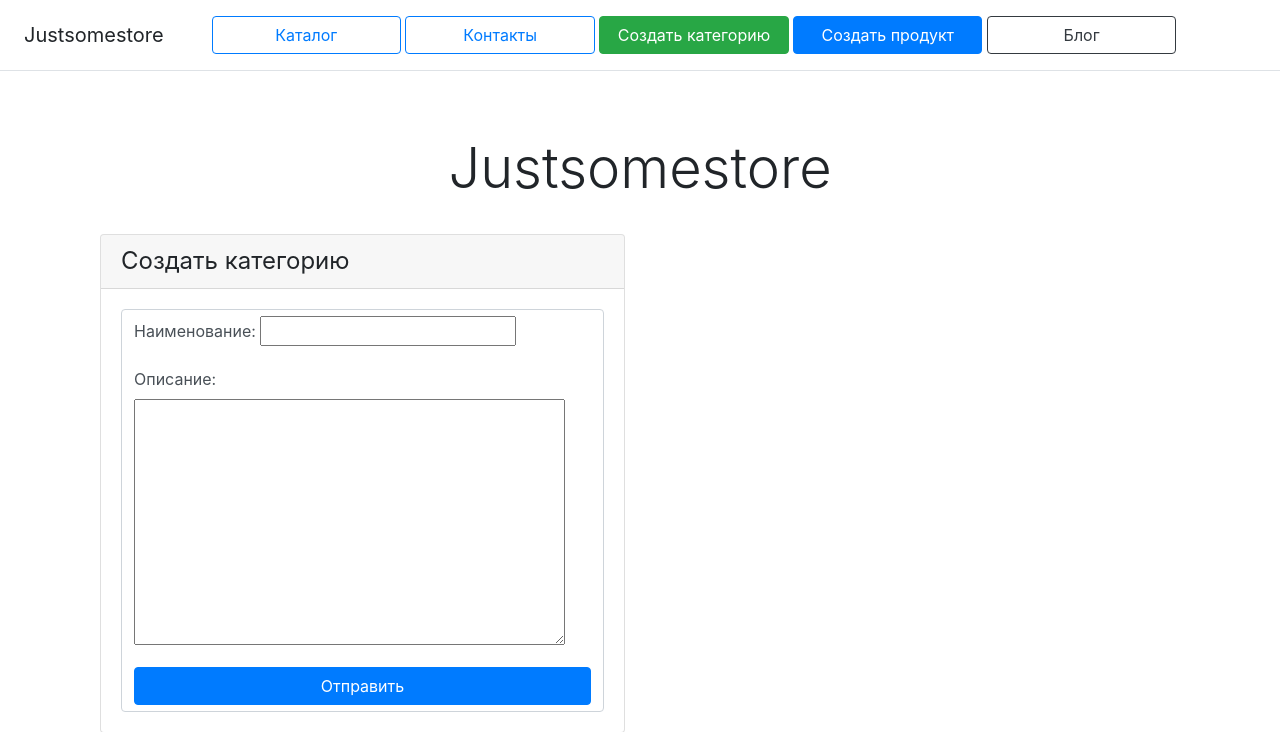
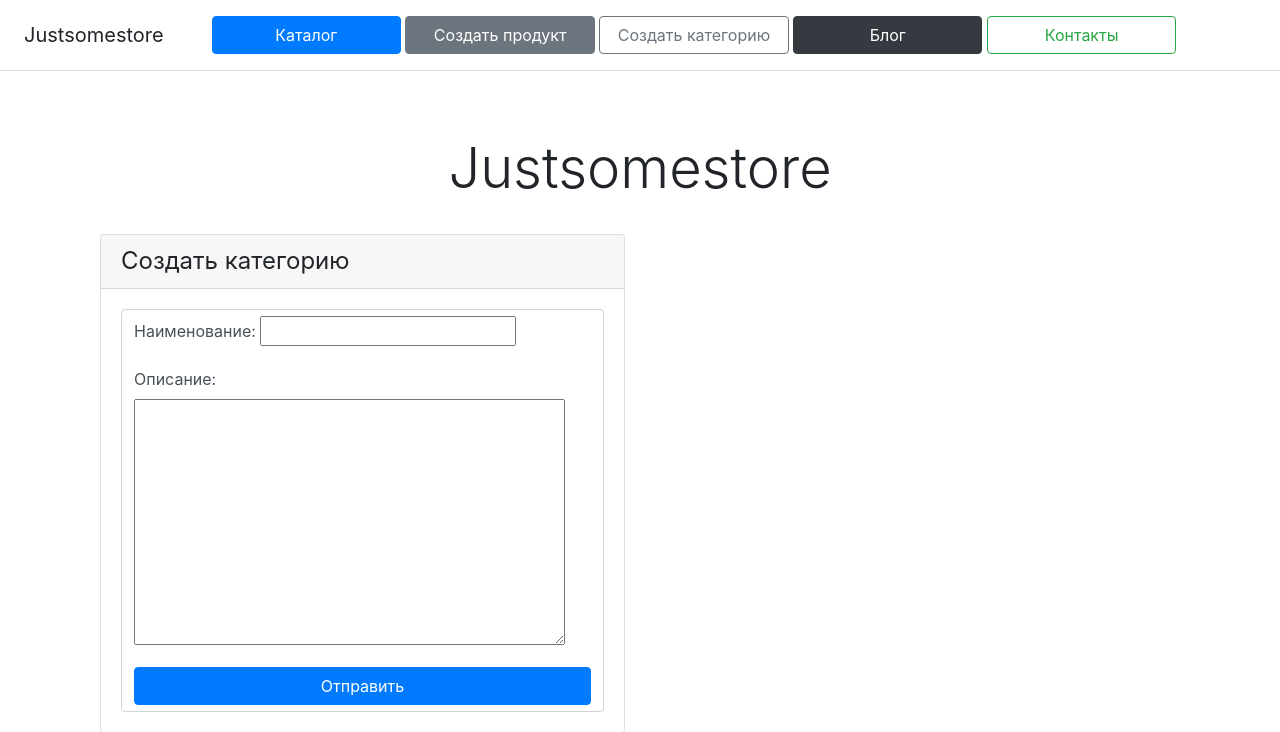
Before and after one commit to KopuchiiMish/19_2_homework, a Django app: page /cat_create/ in a window 1280 px wide; the page is wider, and only the part inside the window is pictured. Shown: the top 732 px of that part. Run offline with Django 4.2, Linux system fonts and the light colour scheme; some libraries are stand-ins or nearby versions.

Commit message:
homework_22_1_2

```diff
--- a/catalog/admin.py
+++ b/catalog/admin.py
@@ -15,4 +15,9 @@ class CategoryAdmin(admin.ModelAdmin):
     list_display = ('id', 'name',)
 
 
+@admin.register(Version)
+class VersionAdmin(admin.ModelAdmin):
+    list_display = ('prod', 'number_version', 'name_version', 'current_version')
+
+
 admin.site.register(Contacts)
--- a/catalog/forms.py
+++ b/catalog/forms.py
@@ -9,7 +9,7 @@ stop_words = ['казино', 'криптовалюта', 'крипта', 'би
 class ProductForm(forms.ModelForm):
     class Meta:
         model = Product
-        exclude = ('date_modified', )
+        exclude = ('date_modified', 'vers')
 
     def clean_name(self):
         clean_name = self.cleaned_data.get('name')
--- a/catalog/models.py
+++ b/catalog/models.py
@@ -23,6 +23,7 @@ class Product(models.Model):
     price = models.PositiveIntegerField(verbose_name='Цена', default=0)
     date_created = models.DateTimeField(auto_now_add=True, verbose_name='Дата создания')
     date_modified = models.DateTimeField(verbose_name='Дата последнего изменения', **NULLABLE)
+    vers = models.ForeignKey('Version', verbose_name='Версия', on_delete=models.DO_NOTHING, **NULLABLE)
 
     def __str__(self):
         return self.name
@@ -43,3 +44,17 @@ class Contacts(models.Model):
     class Meta:
         verbose_name = 'Контакт'
         verbose_name_plural = 'Контакты'
+
+
+class Version(models.Model):
+    prod = models.ForeignKey(Product, verbose_name='Продукт', on_delete=models.CASCADE)
+    number_version = models.PositiveIntegerField(verbose_name='Номер версии')
+    name_version = models.CharField(max_length=100, verbose_name='Имя версии')
+    current_version = models.BooleanField(verbose_name='Текущая версия', default=False)
+
+    def __str__(self):
+        return f"{self.prod.name} - {self.name_version}"
+
+    class Meta:
+        verbose_name = 'Версия'
+        verbose_name_plural = 'Версии'
--- a/catalog/templates/catalog/includes/header.html
+++ b/catalog/templates/catalog/includes/header.html
@@ -1,11 +1,11 @@
 <div class="d-flex flex-column flex-md-row align-items-center p-3 px-md-4 mb-3 bg-white border-bottom box-shadow">
     <h5 class="my-0 mr-md-auto font-weight-normal">Justsomestore</h5>
     <nav class="col-12 px-md-5">
-        <a class="col-2 btn btn-outline-primary" href="{% url 'home' %}">Каталог</a>
-        <a class="col-2 btn btn-outline-primary" href="{% url 'contacts' %}">Контакты</a>
-        <a class="col-2 btn btn-success" href="{% url 'category_create' %}">Создать категорию</a>
-        <a class="col-2 btn btn-primary" href="{% url 'product_create' %}">Создать продукт</a>
-        <a class="col-2 btn btn-outline-dark" href="{% url 'blog_list' %}">Блог</a>
+        <a class="col-2 btn btn-primary" href="{% url 'home' %}">Каталог</a>
+        <a class="col-2 btn btn-secondary" href="{% url 'product_create' %}">Создать продукт</a>
+        <a class="col-2 btn btn-outline-secondary" href="{% url 'category_create' %}">Создать категорию</a>
+        <a class="col-2 btn btn-dark" href="{% url 'blog_list' %}">Блог</a>
+        <a class="col-2 btn btn-outline-success" href="{% url 'contacts' %}">Контакты</a>
     </nav>
 </div>
 
```
Also changed, not shown: catalog/templates/catalog/home.html (+15 -7 lines).
